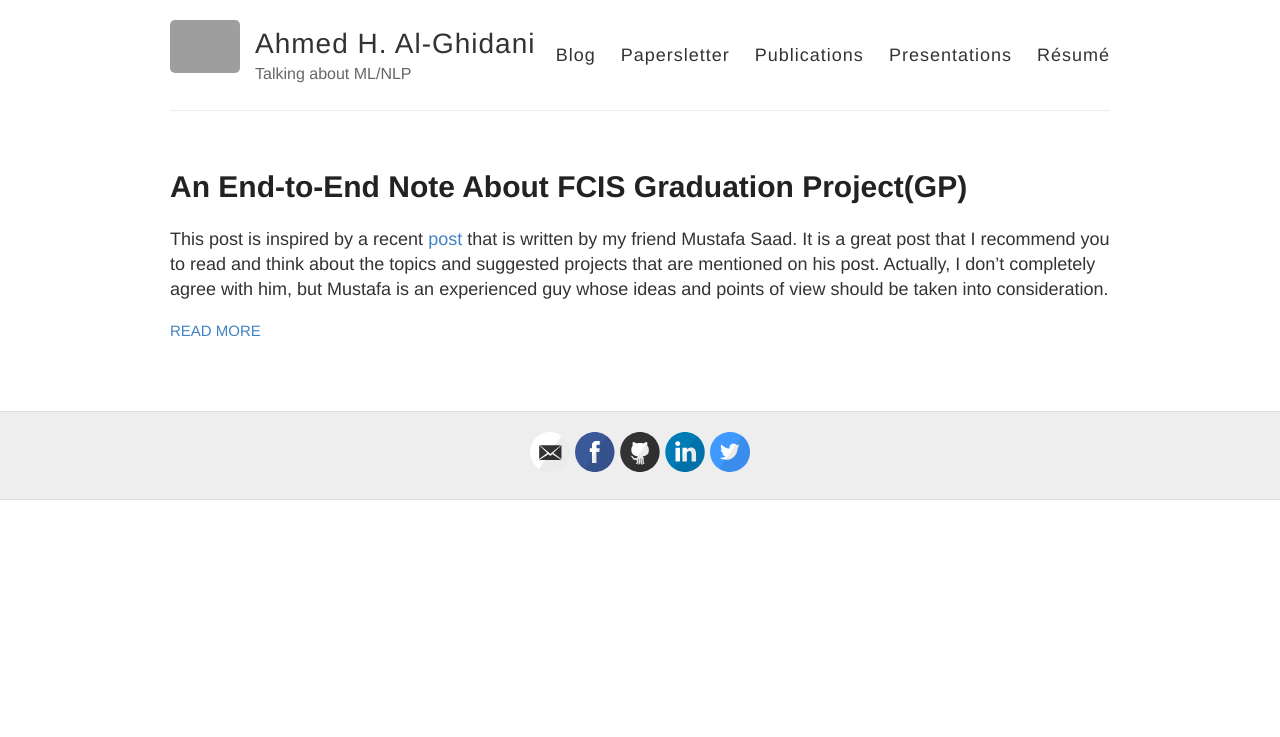
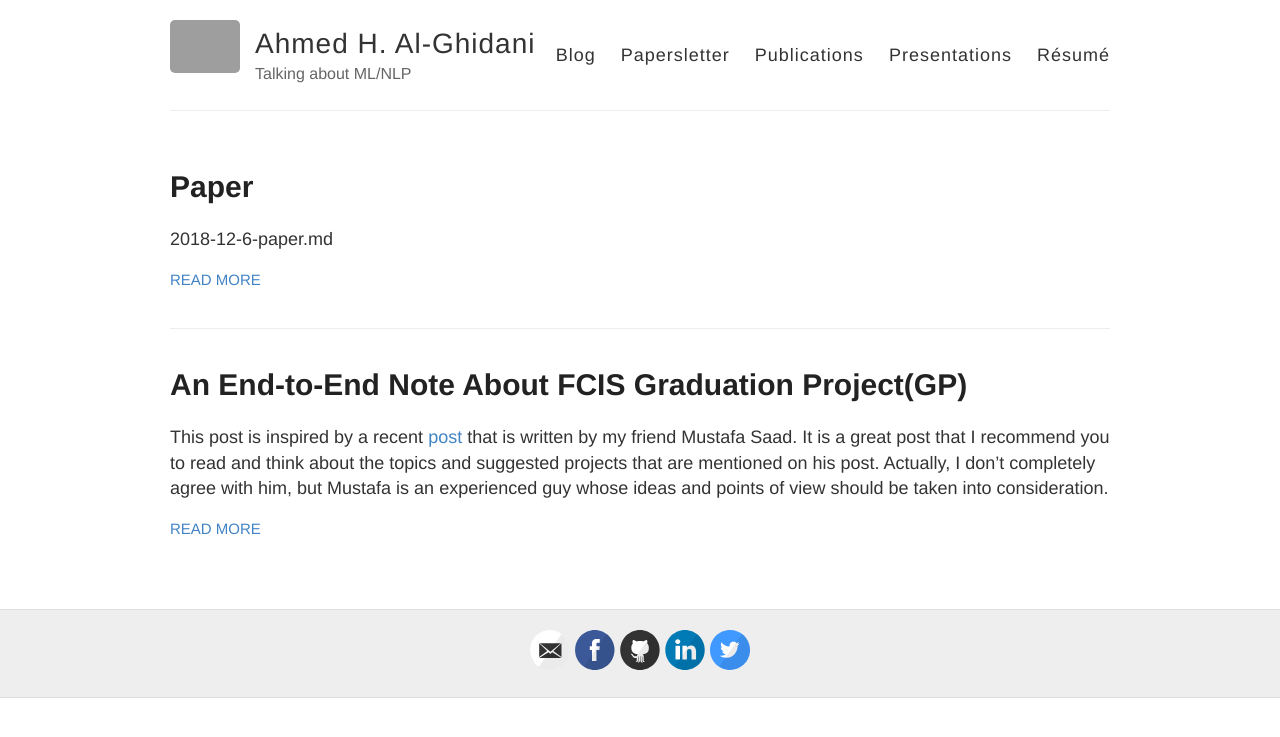
Before and after one commit to AhmedHani/AhmedHani.github.io, a Jekyll site: the page built from index.html, in a window 1280 px wide. Shown: the top 737 px of the page. Built offline with Jekyll 4.4.1, drawn with Linux system fonts in a browser that asks for light colours; grey boxes are pictures that could not be loaded.

Commit message:
add papersletter

```diff
--- /dev/null
+++ b/_posts/2018-12-6-paper.md
@@ -0,0 +1 @@
+2018-12-6-paper.md
--- a/papersletter.html
+++ b/papersletter.html
@@ -4,7 +4,7 @@
 
 <div class="posts">
   {% for post in site.posts %}
-  {% if 'paper' in post.url %}
+  {% if 'paper' in post.title %}
     <article class="post">
 
       <h1><a href="{{ site.baseurl }}{{ post.url }}">{{ post.title }}</a></h1>
```
